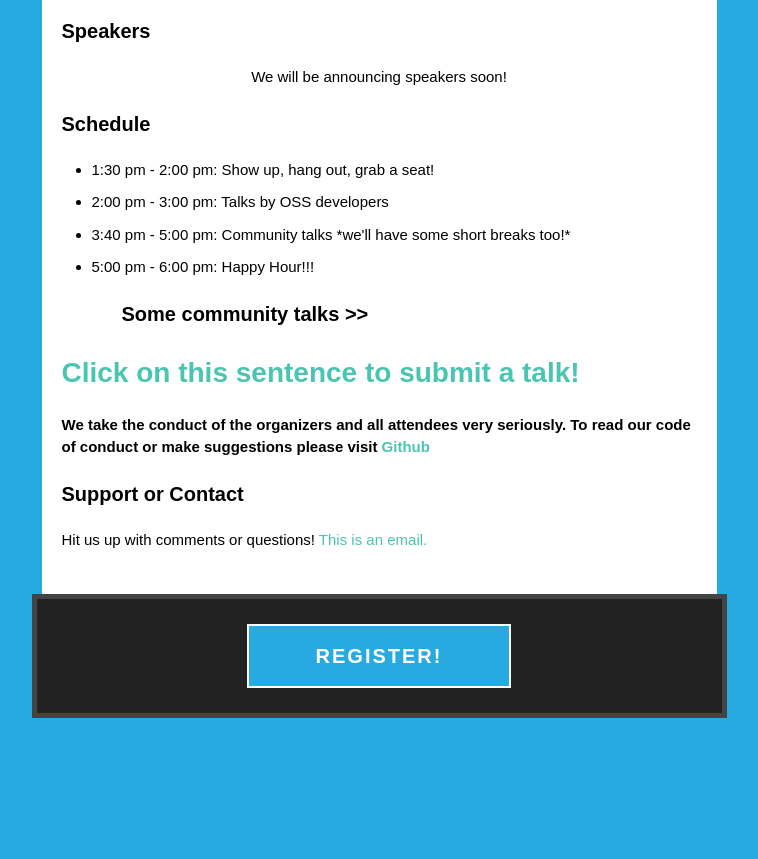
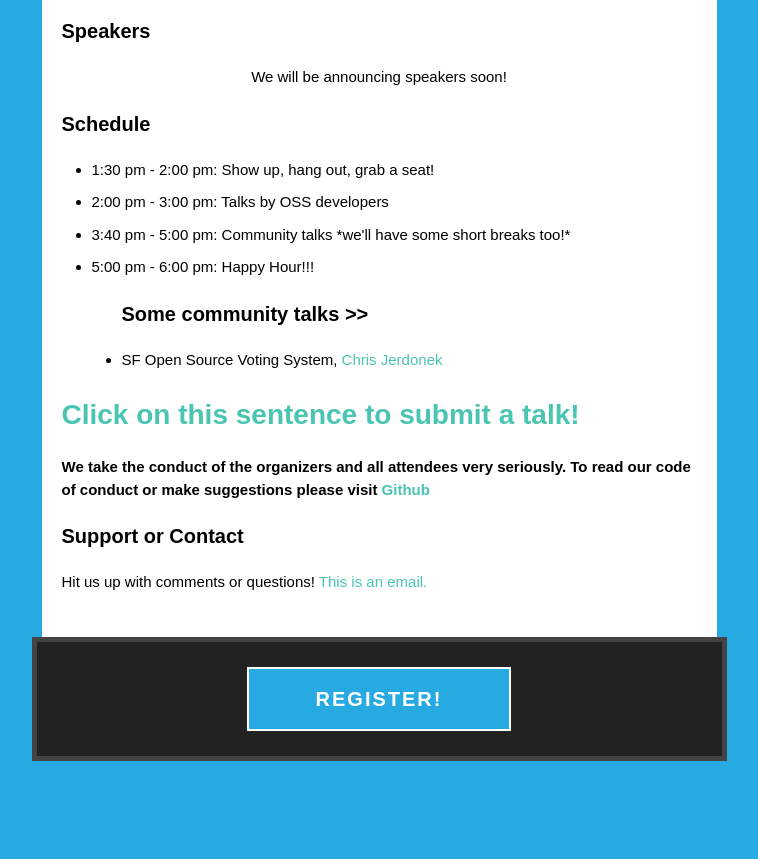
Before and after one commit to OpenSourceShowAndTell/SanFrancisco2016, a plain HTML site: page index.html in a window 1280 px wide. Shown: the part 735-1594 px from the top of the page, without its empty margins (261-1019 px from the left). Drawn offline with nearby package versions, Linux system fonts and the light colour scheme; a script that the page names is missing.

Commit message:
add community talk, SF open Source

```diff
--- a/index.html
+++ b/index.html
@@ -96,8 +96,8 @@
     <li>5:00 pm - 6:00 pm: Happy Hour!!!</li>
     <ul>
     <h3>Some community talks >> </h3>
-      <!-- <li>Hypermedia API client in Swift, <a href="https://github.com/kylef" target="_blank">Kyle Fuller</a></li>
-      <li>AmpersandJS - the modular, non-frameworky framework, <a href="https://github.com/flipside" target="_blank">Mat Tyndall</a></li>
+      <li>SF Open Source Voting System, <a href="https://github.com/cjerdonek" target="_blank">Chris Jerdonek</a></li>
+      <!-- <li>AmpersandJS - the modular, non-frameworky framework, <a href="https://github.com/flipside" target="_blank">Mat Tyndall</a></li>
       <li>Halogen – a HAL+JSON generator for Ruby, <a href="https://github.com/rivers" target="_blank">Heather Rivers</a></li>
       <li>The beauty of OT and a realtime database, <a href="https://github.com/thejsj" target="_blank">Jorge Silva</a></li>
       <li>Apache Mesos and its ecosystem, <a href="https://github.com/davelester" target="_blank">Dave Lester</a></li>
```
